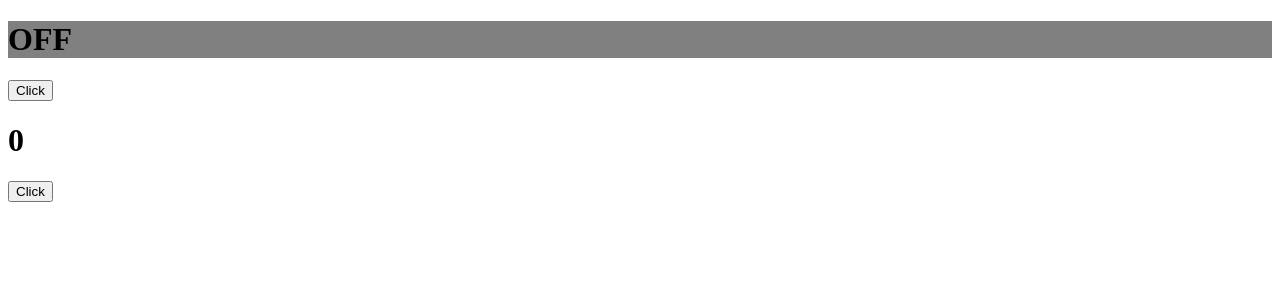
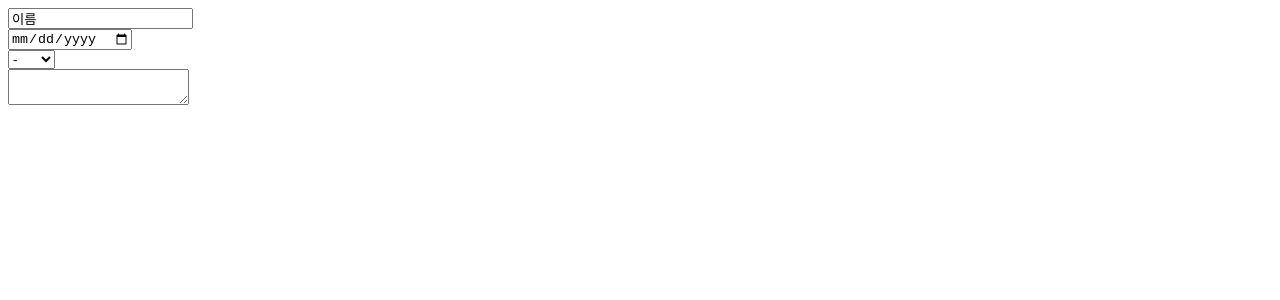
Before and after one commit to wkddnjswl7/React_Study, a React (Vite) app in the folder onebite-react/section05/: page / in a window 1280 px wide. Shown: the top 300 px of the page. Built offline with nearby package versions, Linux system fonts and the light colour scheme.

Commit message:
2024/12/3 State로 사용자 입력 관리하기

```diff
--- a/onebite-react/section05/src/App.jsx
+++ b/onebite-react/section05/src/App.jsx
@@ -1,25 +1,12 @@
 import "./App.css";
-import Bulb from "./components/Bulb";
-import Counter from "./components/Counter";
-
-//컴포넌트는 리렌더링이 발생하는 3가지
-// 1. 자신이 관리하는state의 값이 변경될 때
-// 2. 제공받는 props의 값이 변경될 때
-// 3. 부모 컴포넌트가 리렌더링되면 자식 컴포넌트도 리렌더링
-
-// 부모 컴퍼넌트로부터 props로 전구의 상태를 light로 받아온다.
-//{light} = {props} 구조분해할당
-//구조 분해 할당(Destructuring Assignment)은 객체나 배열에 있는 값을 쉽게 꺼내서 변수에 저장할 수 있도록 해주는 JavaScript 문법
-// Bulb와 같은 자식 컴포넌트는 부모로부터 받는 Props의 값이 바뀌면 리렌덩이 발생
+import Register from "./components/Register";
 
 
 function App() {
-
   return (
-    <>
-      <Bulb />
-      <Counter />
-    </>
+  <>
+    <Register/>
+  </>
   );
 }
 
--- /dev/null
+++ b/onebite-react/section05/src/components/Register.jsx
@@ -0,0 +1,64 @@
+import { useState } from "react";
+
+// 간단한 회원가입 폼 만들기
+// 1. 사용자의 이름 -> 사용자가 입력하는 이름을 State 로 보관
+// 2. 생년월일
+// 3. 국적
+// 4. 자기소개
+
+const Register = () =>{
+    const [name, setName] = useState("이름");
+    const [birth, setBirth] = useState("");
+    const [country, setCountry] = useState("");
+    const [bio, setBio] = useState("");
+
+    const onChangeName = (e) => {
+        setName(e.target.value);
+    }
+
+    const onChangeBirth = (e) => {
+        setBirth(e.target.value);
+    }
+
+    const onChangeCountry = (e) => {
+        setCountry(e.target.value);
+    }
+
+    const onChangeBio= (e) => {
+        setBio(e.target.value);
+    }
+
+    return (
+        <div>
+            {/* 이름 */}
+            <div>
+                <input value={name}
+                onChange={onChangeName}
+                placeholder={"이름"}/>
+            </div>
+
+            {/* 생년월일 */}
+            <div>
+                <input type="date" value={birth} onChange={onChangeBirth}/>
+            </div>
+
+            {/* 국적 */}
+            <div>
+                <select value={country} onChange={onChangeCountry}>
+                    <option>-</option>
+                    <option>한국</option>
+                    <option>미국</option>
+                    <option>영국</option>
+                </select>
+            </div>
+
+            {/* 자기소개 */}
+            <div>
+                <textarea value={bio} onChange={onChangeBio}/>
+                {bio}
+            </div>
+        </div>
+    )
+};
+
+export default Register;
```
